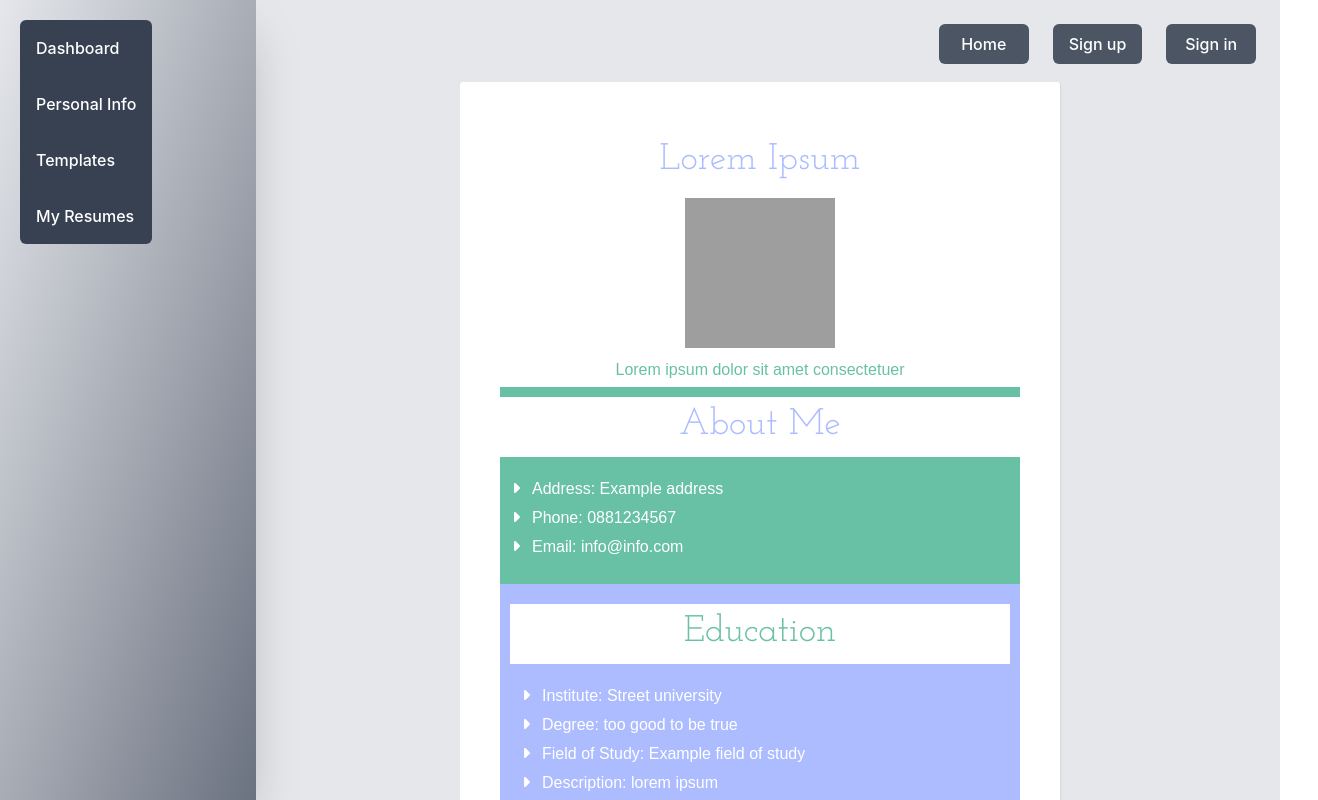
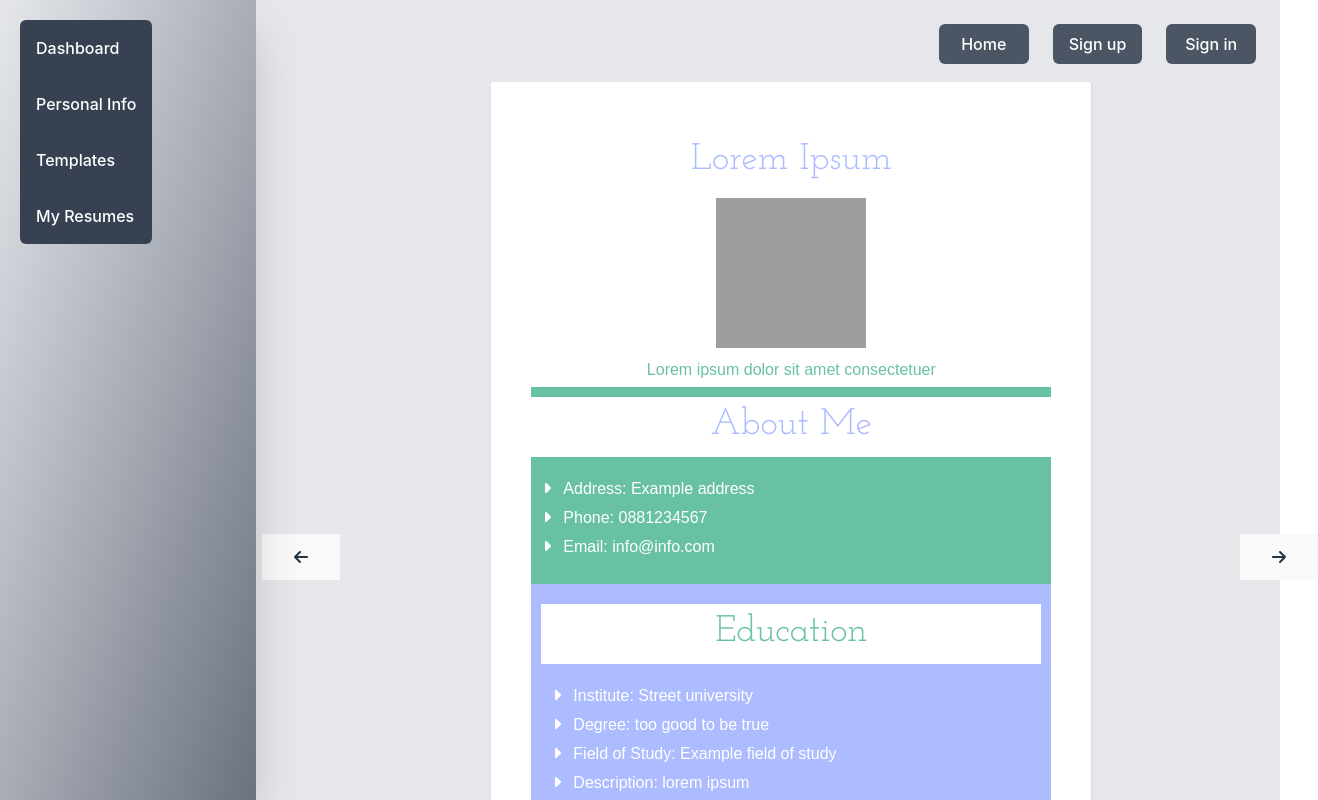
Before and after one commit to ipstoyanov20/ORB.Web, a React (Vite) app: page /panel/template1 in a window 1280 px wide. Shown: the top 800 px of the page, 1318 px wide, since content can reach past the window. Built offline with nearby package versions, Linux system fonts and the light colour scheme; grey boxes are pictures that could not be loaded; a web font is replaced by a local one.

Commit message:
Add buttons for template url change

```diff
--- a/src/pages/Template0.css
+++ b/src/pages/Template0.css
@@ -13,12 +13,22 @@
     flex-direction: row;
 }
 
-.resume0-button-container {
+.resume0-left-button-container {
+	width: 30%;
+    display: flex;
+    justify-content: flex-start;
+    align-items: center;
+	padding-right: 0;
+	margin: 0;
+}
+
+.resume0-right-button-container {
     width: 30%;
     display: flex;
     justify-content: flex-end;
     align-items: center;
-    padding-left: 20px;
+    padding-left: 20%;
+	margin: 0;
 }
 
 .resume0 .rounded-button {
@@ -34,6 +44,7 @@
 .resume0-container {
     min-width: 600px;
     max-width: 700px;
+    height: 1000px;
     background: #fff;
     margin: 0px auto 0px;
     box-shadow: 1px 1px 2px #DAD7D7;
--- a/src/pages/Template0.tsx
+++ b/src/pages/Template0.tsx
@@ -11,6 +11,7 @@ import { faHourglassEnd } from "@fortawesome/free-solid-svg-icons";
 import { faBriefcase } from "@fortawesome/free-solid-svg-icons";
 import { faUserTie } from "@fortawesome/free-solid-svg-icons";
 import { faFile } from "@fortawesome/free-solid-svg-icons";
+import { faArrowLeft } from "@fortawesome/free-solid-svg-icons";
 import { faArrowRight } from "@fortawesome/free-solid-svg-icons";
 export const Template0: React.FC = () => {
 
@@ -51,6 +52,9 @@ export const Template0: React.FC = () => {
 
     return (
         <div className="resume0-all-container">
+            <div className="resume0-left-button-container">
+        <button onClick={() => window.location.href = 'http://localhost:5173/panel/template0'}> <FontAwesomeIcon className="mx-3" icon={faArrowLeft} /> </button>
+      </div>
             <div className="resume0 ml-[20%]">
                 <div className="resume0-container">
                     <div className="dark-side">
@@ -100,7 +104,7 @@ export const Template0: React.FC = () => {
                     </div>
                 </div>
             </div>
-            <div className="resume0-button-container">
+            <div className="resume0-right-button-container">
                 <button className="rounded-button" onClick={() => window.location.href = 'http://localhost:5173/panel/template1'}> <FontAwesomeIcon className="mx-3" icon={faArrowRight} /> </button>
             </div>
         </div>
--- a/src/pages/Template1.css
+++ b/src/pages/Template1.css
@@ -8,15 +8,40 @@
 	padding: 20px;
 }
 
+.resume1-all-container {
+    display: flex;
+    flex-direction: row;
+	margin: 0;
+}
+
 .resume1-container {
     min-width: 600px;
     max-width: 700px;
+	height: 1000px;
     background: #fff;
     margin: 0px auto 0px;
     box-shadow: 1px 1px 2px #DAD7D7;
     border-radius: 3px;
     padding: 40px;
-    margin-top: 50px;;
+    margin-top: 50px;
+}
+
+.resume1-left-button-container {
+	width: 30%;
+    display: flex;
+    justify-content: flex-start;
+    align-items: center;
+	padding-right: 0;
+	margin: 0;
+}
+
+.resume1-right-button-container {
+    width: 30%;
+    display: flex;
+    justify-content: flex-end;
+    align-items: center;
+    padding-left: 20%;
+	margin: 0;
 }
 
 @media screen and (max-width: 1186px) {
--- a/src/pages/Template1.tsx
+++ b/src/pages/Template1.tsx
@@ -1,6 +1,8 @@
 import './Template1.css';
 import { FontAwesomeIcon } from "@fortawesome/react-fontawesome";
 import { faCaretRight } from "@fortawesome/free-solid-svg-icons";
+import { faArrowLeft } from "@fortawesome/free-solid-svg-icons";
+import { faArrowRight } from "@fortawesome/free-solid-svg-icons";
 
 export const Template1: React.FC = () => {
   const data = {
@@ -37,6 +39,10 @@ export const Template1: React.FC = () => {
   };
 
   return (
+    <div className="resume1-all-container">
+      <div className="resume1-left-button-container">
+        <button onClick={() => window.location.href = 'http://localhost:5173/panel/template0'}> <FontAwesomeIcon className="mx-3" icon={faArrowLeft} /> </button>
+      </div>
       <div className="resume1 ml-[20%]">
         <div className="resume1-container">
           <div className="col-container">
@@ -87,5 +93,9 @@ export const Template1: React.FC = () => {
           </div>
         </div>
       </div>
+      <div className="resume1-right-button-container">
+        <button onClick={() => window.location.href = 'http://localhost:5173/panel/template2'}> <FontAwesomeIcon className="mx-3" icon={faArrowRight} /> </button>
+      </div>
+    </div>
   );
 }
--- a/src/pages/Template2.css
+++ b/src/pages/Template2.css
@@ -8,9 +8,33 @@
     padding: 20px;
 }
 
+.resume2-all-container {
+    display: flex;
+    flex-direction: row;
+}
+
+.resume2-left-button-container {
+	width: 30%;
+    display: flex;
+    justify-content: flex-start;
+    align-items: center;
+	padding-right: 0;
+	margin: 0;
+}
+
+.resume2-right-button-container {
+    width: 30%;
+    display: flex;
+    justify-content: flex-end;
+    align-items: center;
+    padding-left: 20%;
+	margin: 0;
+}
+
 .resume2-container {
     min-width: 600px;
     max-width: 700px;
+    height: 1000px;
     background: #fff;
     margin: 0px auto 0px;
     box-shadow: 1px 1px 2px #DAD7D7;
--- a/src/pages/Template2.tsx
+++ b/src/pages/Template2.tsx
@@ -2,6 +2,8 @@ import './Template2.css';
 import { FontAwesomeIcon } from "@fortawesome/react-fontawesome";
 import { faBriefcase } from "@fortawesome/free-solid-svg-icons";
 import { faUserGraduate } from "@fortawesome/free-solid-svg-icons";
+import { faArrowLeft } from "@fortawesome/free-solid-svg-icons";
+import { faArrowRight } from "@fortawesome/free-solid-svg-icons";
 
 export const Template2: React.FC = () => {
     const data = {
@@ -38,6 +40,10 @@ export const Template2: React.FC = () => {
     };
 
     return (
+        <div className="resume2-all-container">
+            <div className="resume2-left-button-container">
+                <button onClick={() => window.location.href = 'http://localhost:5173/panel/template1'}> <FontAwesomeIcon className="mx-3" icon={faArrowLeft} /> </button>
+            </div>
             <div className="resume2 ml-[20%]">
                 <div className="resume2-container">
                     <div className="header">
@@ -88,5 +94,9 @@ export const Template2: React.FC = () => {
                     </div>
                 </div>
             </div>
+            <div className="resume2-right-button-container">
+                <button onClick={() => window.location.href = 'http://localhost:5173/panel/template1'}> <FontAwesomeIcon className="mx-3" icon={faArrowRight} /> </button>
+            </div>
+        </div>
     );
 }
```
Lines whose indentation alone changed are shown as unchanged.
